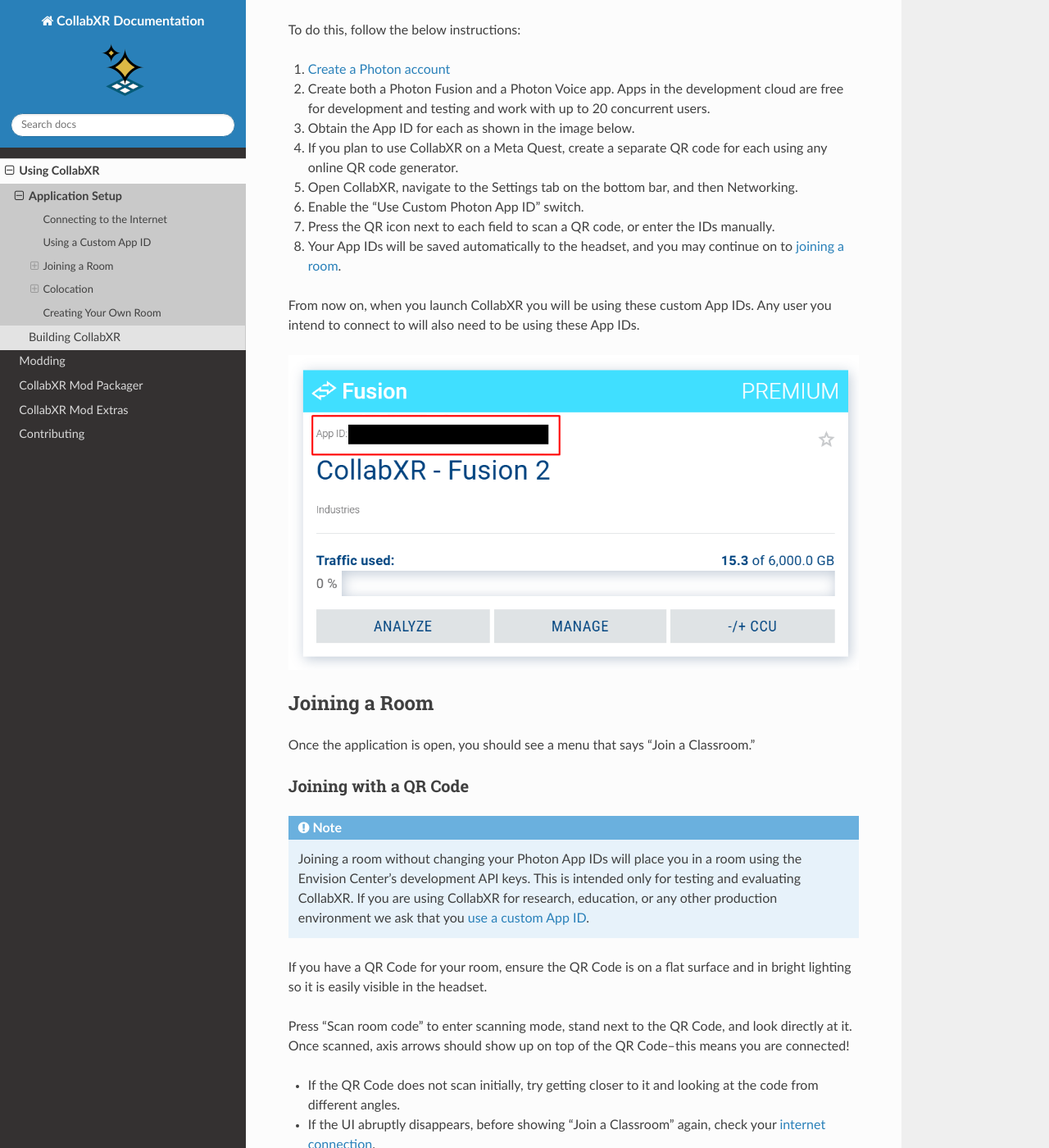
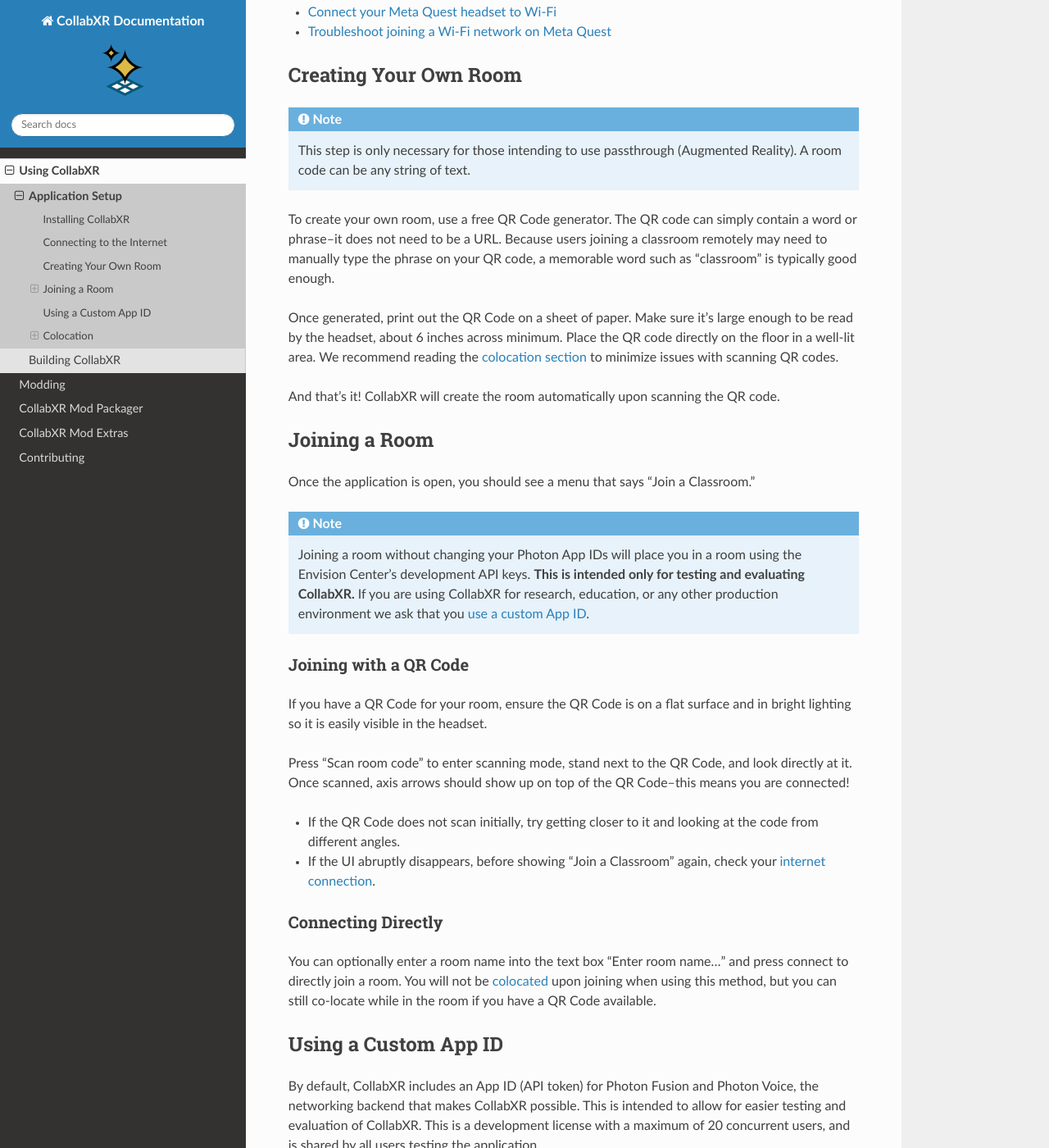
Before and after one commit to Envision-Center/CollabXR-Documentation, a Sphinx documentation site: the page built from docs/source/collab/setup.rst, in a window 1280 px wide and 1400 px high, scrolled down 655 px. Shown: the whole window at 82% size. Built offline with Sphinx 7.4.7 and the Read the Docs theme 3.1.0, drawn with Linux system fonts in a browser that asks for light colours; some of the changed text lies outside the part shown.

Commit message:
docs: reorganize Application setup for better flow

```diff
--- a/docs/source/collab/setup.rst
+++ b/docs/source/collab/setup.rst
@@ -2,28 +2,95 @@
 Application Setup
 ============================
 
-This covers everything you should need to join a CollabXR room or create your own.
+This covers everything you need from installing CollabXR, to creating and joining your own classroom.
 If you are trying to playtest a developer build, see :ref:`Playtesting <section playtesting>`.
+
+Installing CollabXR
+--------------------------------
+
+Currently, CollabXR must be `installed manually <https://github.com/Envision-Center/CollabXR#installation>`_ for both Meta Quest and Desktop VR.
+We currently only support Meta Quest and Windows Desktop platforms.
+
+The latest stable builds are located on the `GitHub releases <github.com/Envision-Center/CollabXR/releases>`_ page.
+
+- Meta Quest: You can install the ``.apk`` file onto your headset via the `Meta Quest Developer Hub`_.
+- Desktop VR: Unzip the ``.zip`` file and run the executable. It will launch in your currently active OpenXR runtime (i.e. `Meta Horizon Link`_).
+
+.. _Meta Quest Developer Hub: https://developers.meta.com/vr/downloads/package/oculus-developer-hub-win/
+.. _Meta Horizon Link: https://www.meta.com/en-gb/help/quest/1517439565442928/
 
 .. _section connecting to the internet:
 
 Connecting to the Internet
 --------------------------------
 
-CollabXR requires an internet connection to function.
+CollabXR requires a stable internet connection.
 Before starting CollabXR, ensure your device has a working Wi-Fi connection.
 
 - `Connect your Meta Quest headset to Wi-Fi <https://www.meta.com/en-gb/help/quest/1816744325172615/>`_
 - `Troubleshoot joining a Wi-Fi network on Meta Quest <https://www.meta.com/en-gb/help/quest/517103729284781/>`_
+
+Creating Your Own Room
+--------------------------------
+
+.. note::
+
+	This step is only necessary for those intending to use passthrough (Augmented Reality).
+	A room code can be any string of text.
+
+To create your own room, use a free QR Code generator.
+The QR code can simply contain a word or phrase--it does not need to be a URL.
+Because users joining a classroom remotely may need to manually type the phrase on your QR code, a memorable word such as "classroom" is typically good enough.
+
+Once generated, print out the QR Code on a sheet of paper.
+Make sure it's large enough to be read by the headset, about 6 inches across minimum.
+Place the QR code directly on the floor in a well-lit area.
+We recommend reading the :ref:`colocation section <section colocation>` to minimize issues with scanning QR codes.
+
+And that's it! CollabXR will create the room automatically upon scanning the QR code.
+
+.. _section joining room:
+
+Joining a Room
+----------------------------
+
+Once the application is open, you should see a menu that says "Join a Classroom."
+
+.. note::
+
+	Joining a room without changing your Photon App IDs will place you in a room using the Envision Center's development API keys.
+	**This is intended only for testing and evaluating CollabXR.**
+	If you are using CollabXR for research, education, or any other production environment we ask that you :ref:`use a custom App ID<section custom app id>`.
+
+Joining with a QR Code
+^^^^^^^^^^^^^^^^^^^^^^^^^^^^^^
+
+If you have a QR Code for your room, ensure the QR Code is on a flat surface and in bright lighting so it is easily visible in the headset.
+
+Press "Scan room code" to enter scanning mode, stand next to the QR Code, and look directly at it.
+Once scanned, axis arrows should show up on top of the QR Code--this means you are connected!
+
+- If the QR Code does not scan initially, try getting closer to it and looking at the code from different angles.
+- If the UI abruptly disappears, before showing "Join a Classroom" again, check your :ref:`internet connection <section connecting to the internet>`.
+
+Connecting Directly
+^^^^^^^^^^^^^^^^^^^^^^^^^
+
+You can optionally enter a room name into the text box "Enter room name..." and press connect to directly join a room.
+You will not be :ref:`colocated <section colocation>` upon joining when using this method,
+but you can still co-locate while in the room if you have a QR Code available.
 
 .. _section custom app id:
 
 Using a Custom App ID
 ----------------------
 
-By default, CollabXR includes an App ID (API token) for Photon Fusion and Photon Voice, the networking backend that makes CollabXR possible. This is intended to allow for easier testing and evaluation of CollabXR. This is a development license with a maximum of 20 concurrent users, and is shared by all users testing the application.
+By default, CollabXR includes an App ID (API token) for Photon Fusion and Photon Voice, the networking backend that makes CollabXR possible.
+This is intended to allow for easier testing and evaluation of CollabXR.
+This is a development license with a maximum of 20 concurrent users, and is shared by all users testing the application.
 
-For this reason, we ask that you use your own App IDs as soon as you are done evaluating CollabXR. If you just want to join a classroom to test the application, skip to :ref:`the next section <section joining room>`.
+For this reason, **we ask that you use your own App IDs as soon as you are done evaluating CollabXR**.
+If you just want to join a classroom to test the application, skip to :ref:`the next section <section joining room>`.
 
 To do this, follow the below instructions:
 
--- a/docs/source/index.rst
+++ b/docs/source/index.rst
@@ -4,6 +4,7 @@
 
 `CollabXR`_ is a mixed-reality classroom.
 
+- For installing CollabXR and setting a classroom, see the :doc:`application setup guide <collab/setup>`.
 - To get started with making mods, see the :doc:`preparing for mod creation <modding/setup>` and :doc:`making a mod <modding/prefab>` tutorials.
 - For hosting a mod repository, see :doc:`hosting a mod repository <modpackager/modrepository>`.
 - For additional modding tools, see the :doc:`Collab ModExtras package <modextras>`.
```
Also changed, not shown: other parts of docs/source/collab/setup.rst (+0 -39 lines).
